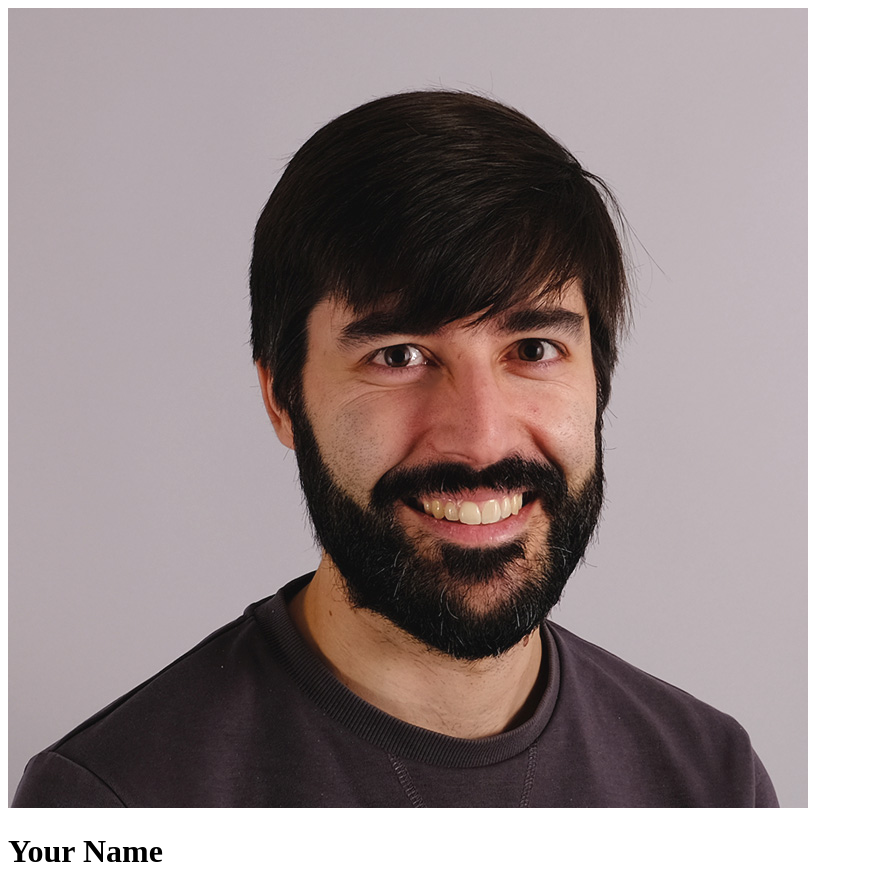
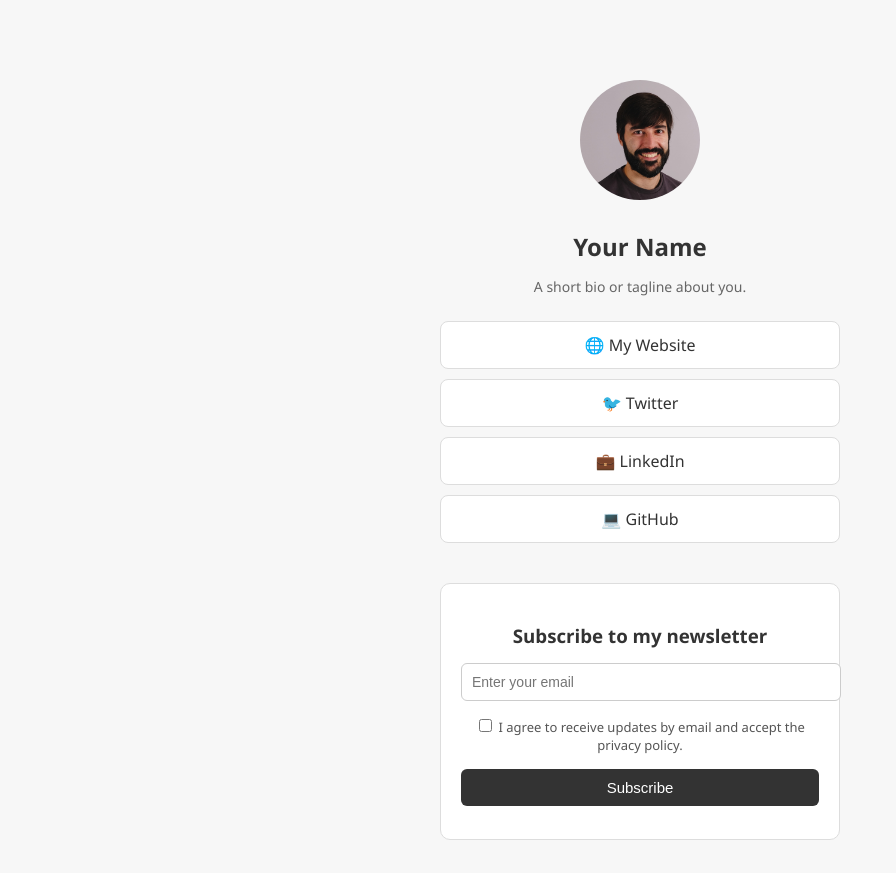
Before and after one commit to yvervoort/urbexco, a plain HTML site: page linktree/dev/index.html in a window 1280 px wide. Shown: the top 873 px of the page, without its empty margins (0-896 px from the left). Drawn offline with Linux system fonts and the light colour scheme.

Commit message:
Update style.css

```diff
--- a/linktree/dev/style.css
+++ b/linktree/dev/style.css
@@ -1,3 +1,54 @@
+body {
+  background-color: #f7f7f7;
+  font-family: 'Segoe UI', sans-serif;
+  margin: 0;
+  padding: 0;
+}
+
+.container {
+  max-width: 400px;
+  margin: 60px auto;
+  text-align: center;
+  padding: 20px;
+}
+
+.profile-pic {
+  border-radius: 50%;
+  width: 120px;
+  height: 120px;
+  margin-bottom: 15px;
+}
+
+h1 {
+  margin: 10px 0 5px;
+  font-size: 24px;
+  color: #333;
+}
+
+.bio {
+  font-size: 14px;
+  color: #666;
+  margin-bottom: 25px;
+}
+
+.links a {
+  display: block;
+  background-color: #fff;
+  border: 1px solid #ddd;
+  color: #333;
+  text-decoration: none;
+  margin: 10px 0;
+  padding: 12px;
+  border-radius: 8px;
+  transition: all 0.2s ease;
+}
+
+.links a:hover {
+  background-color: #eaeaea;
+  transform: scale(1.02);
+}
+
+/* Newsletter Form Section */
 form {
   margin-top: 40px;
   background: #fff;
```
